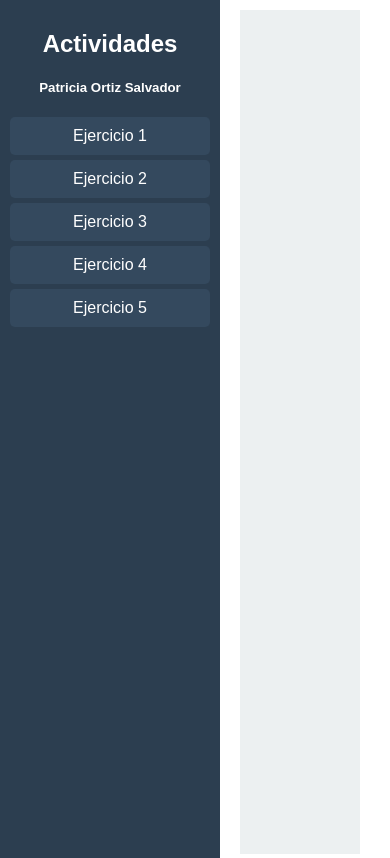
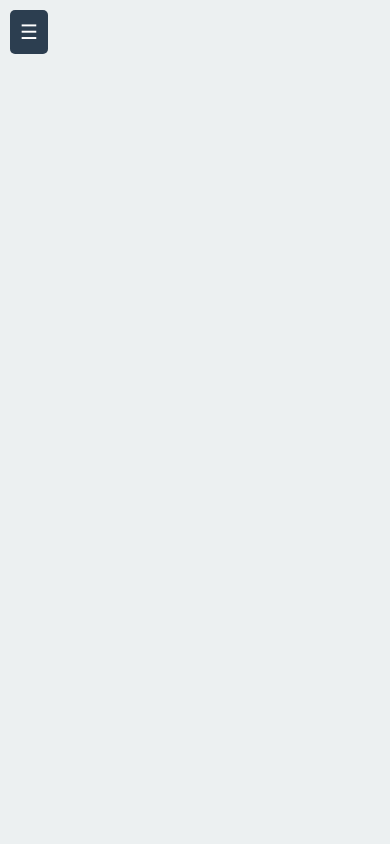
Before and after one commit to pat746/ML5-TAREA1-SEMINARIO, a plain HTML site: page index.html in a window 390 px wide. Drawn offline with Linux system fonts and the light colour scheme.

Commit message:
actualizado

```diff
--- a/index.html
+++ b/index.html
@@ -5,54 +5,112 @@
     <meta name="viewport" content="width=device-width, initial-scale=1.0">
     <title>Actividades</title>
     <style>
+        * {
+            margin: 0;
+            padding: 0;
+            box-sizing: border-box;
+        }
+
         body {
             display: flex;
-            margin: 0;
             font-family: Arial, sans-serif;
+            height: 100vh;
+            overflow: hidden;
         }
+
+        /* Sidebar */
         .sidebar {
-            width: 200px;
+            width: 250px;
             background: #2c3e50;
             color: white;
-            padding: 10px;
+            padding: 15px;
+            position: fixed;
             height: 100vh;
-            position: fixed;
+            transition: transform 0.3s ease-in-out;
         }
-        .sidebar h2  {
+
+        .sidebar h2, .sidebar h5 {
             text-align: center;
+            margin-bottom: 15px;
         }
-        .sidebar h5 {
-          text-align: center;
-        }
+
         .sidebar a {
             display: block;
             color: white;
             text-decoration: none;
-            padding: 10px;
+            padding: 12px;
             margin: 5px 0;
             background: #34495e;
             border-radius: 5px;
             text-align: center;
+            transition: background 0.3s;
         }
+
         .sidebar a:hover {
             background: #1abc9c;
         }
-        .content {
-            margin-left: 230px;
-            padding: 10px ;
-            width: calc(100% - 270px);
-            height: 5px;
+
+        /* Contenedor principal */
+        .main-content {
+            flex: 1;
+            margin-left: 250px;
+            display: flex;
+            flex-direction: column;
+            width: calc(100% - 250px);
+            transition: margin-left 0.3s ease-in-out;
         }
+
+        /* Botón de menú para móviles */
+        .menu-btn {
+            display: none;
+            background: #2c3e50;
+            color: white;
+            border: none;
+            font-size: 20px;
+            padding: 10px;
+            cursor: pointer;
+            position: fixed;
+            top: 10px;
+            left: 10px;
+            z-index: 100;
+            border-radius: 5px;
+        }
+
+        /* Contenedor del iframe */
         .iframe-container {
             width: 100%;
             height: 100vh;
             border: none;
             background: #ecf0f1;
         }
+
+        /* Responsive */
+        @media (max-width: 768px) {
+            .sidebar {
+                transform: translateX(-100%);
+                width: 250px;
+            }
+
+            .sidebar.active {
+                transform: translateX(0);
+            }
+
+            .menu-btn {
+                display: block;
+            }
+
+            .main-content {
+                margin-left: 0;
+                width: 100%;
+            }
+        }
     </style>
 </head>
 <body>
-    <div class="sidebar">
+
+    <button class="menu-btn" onclick="toggleMenu()">☰</button>
+
+    <div class="sidebar" id="sidebar">
         <h2>Actividades</h2>
         <h5>Patricia Ortiz Salvador</h5>
         <a href="#" onclick="cargarContenido('EJERCICIO1.HTML')">Ejercicio 1</a>
@@ -61,13 +119,20 @@
         <a href="#" onclick="cargarContenido('Turismo.html')">Ejercicio 4</a>
         <a href="#" onclick="cargarContenido('testmodel.html')">Ejercicio 5</a>
     </div>
-    <div class="content">
+
+    <div class="main-content">
         <iframe id="contenido" class="iframe-container"></iframe>
     </div>
+
     <script>
         function cargarContenido(archivo) {
             document.getElementById('contenido').src = archivo;
         }
+
+        function toggleMenu() {
+            document.getElementById('sidebar').classList.toggle('active');
+        }
     </script>
+
 </body>
 </html>
```
